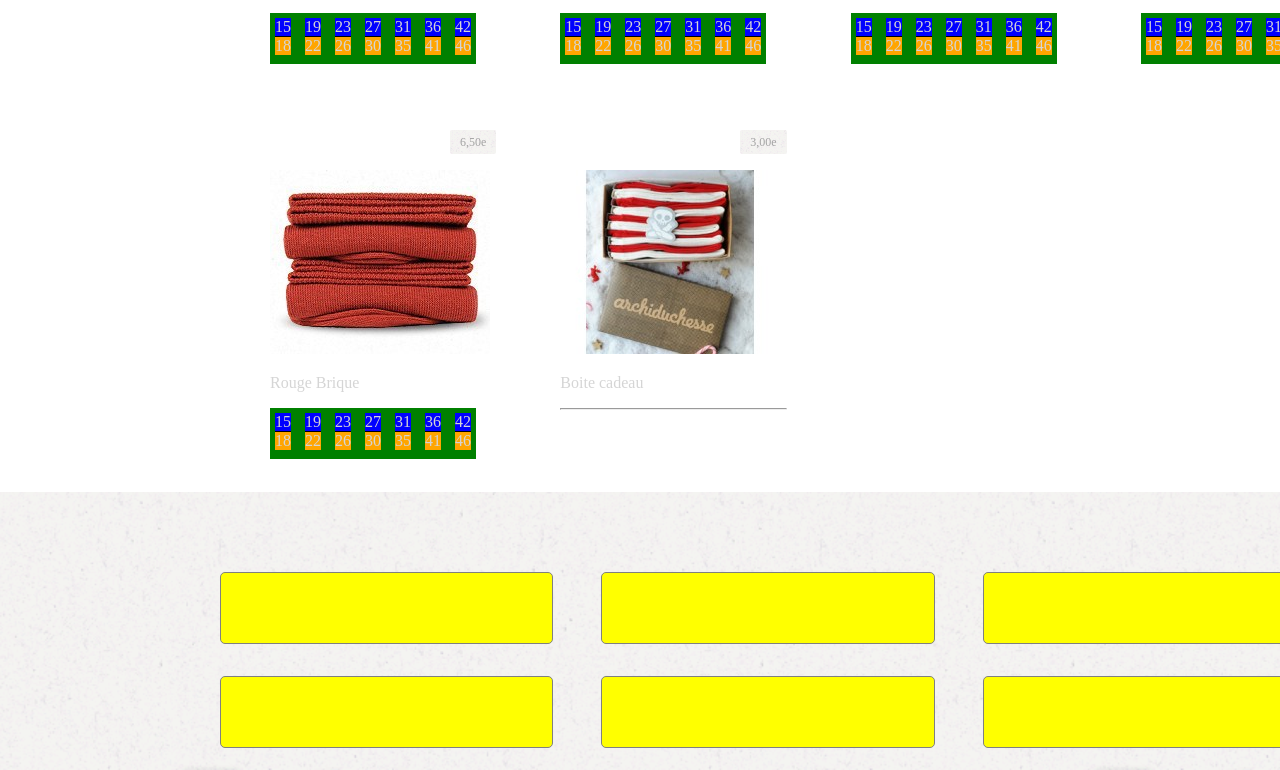
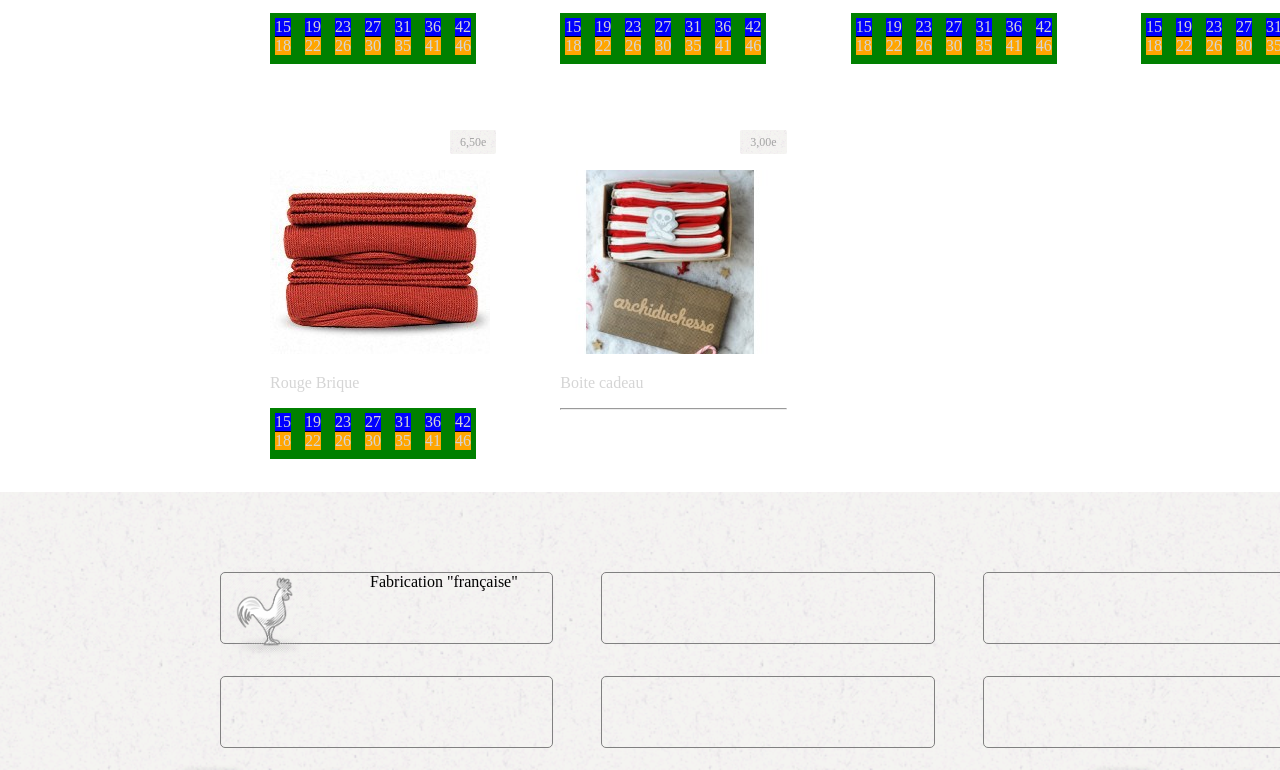
Before and after one commit to likhe/archiduchesse, a plain HTML site: page index0.html in a window 1280 px wide. Shown: the part 4508-5278 px from the top of the page. Drawn offline with Linux system fonts and the light colour scheme.

Commit message:
arrange img footer and text

```diff
--- a/index0.html
+++ b/index0.html
@@ -2913,6 +2913,11 @@
     <footer id="footer-page">
         <footer class="footer-container">
           <div class="foot-first">
+            <p>Fabrication "française"</p>
+            <a class="footer-nav" href="#">
+              <div class="footer-nav-img">
+              </div>
+            </a>
 
           </div>
           <div class="foot-second">
--- a/style0.css
+++ b/style0.css
@@ -410,9 +410,22 @@ h1 {
     height: 75%;
     margin-bottom: 2em;
     margin-right: 3em;
-    background-color: yellow;
     border: 1px solid gray;
     border-radius: 5px;
+}
+
+.footer-nav-img {
+    background: url(img/footer/picto_fabrication.png) no-repeat;
+    background-size: 100px;
+    width: 100px;
+    height: 100px;
+    margin-top: -1.5em;
+}
+
+.foot-first>p {
+    text-align: left;
+    display: inline;
+    margin-left: 114.5px;
 }
 
 
@@ -427,9 +440,15 @@ h1 {
 @media (max-width:768px) {
     .container {
         width: 740px;
-        color: green;
     }
+    body {
+      color: green;
+    }
+
     .top-right {
         display: none;
     }
+    #supersizeme {
+        display: none;
+    }
 }
```
Also changed, not shown: basket.js (+2 -5 lines).
